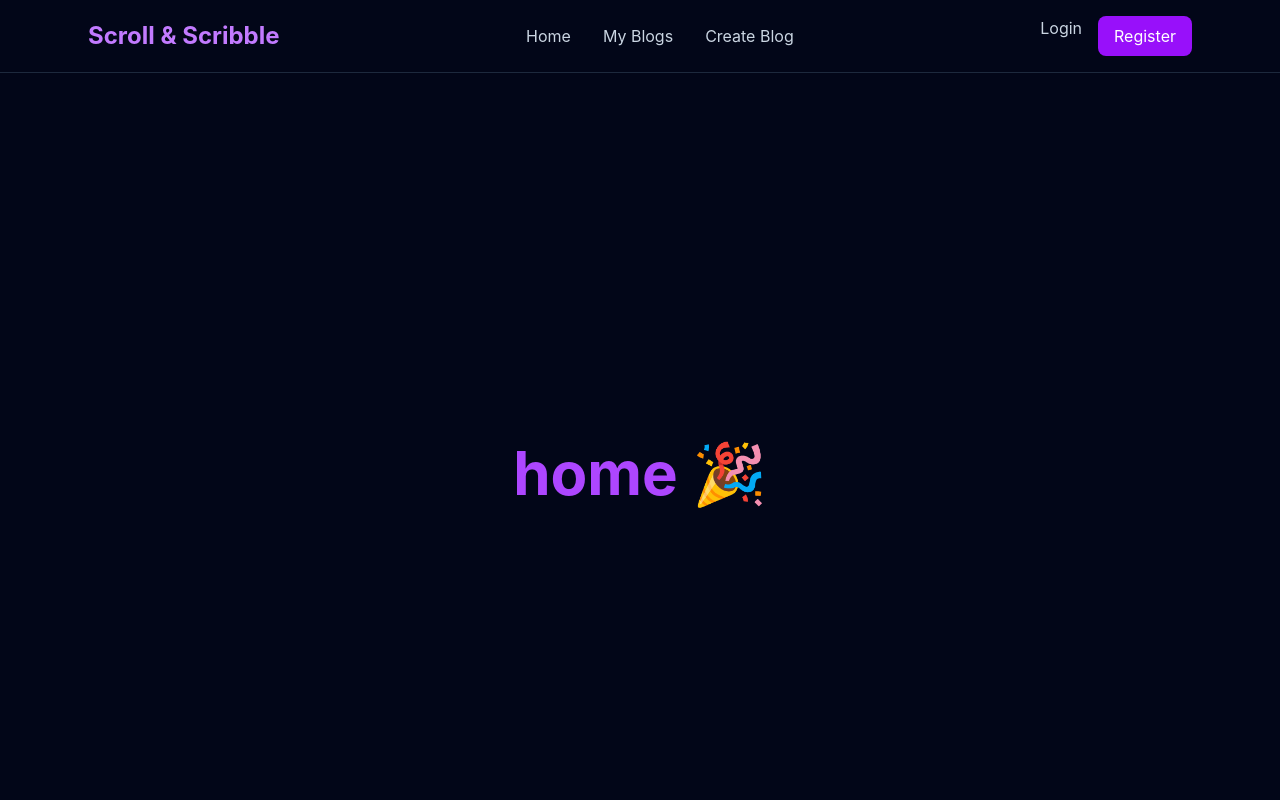
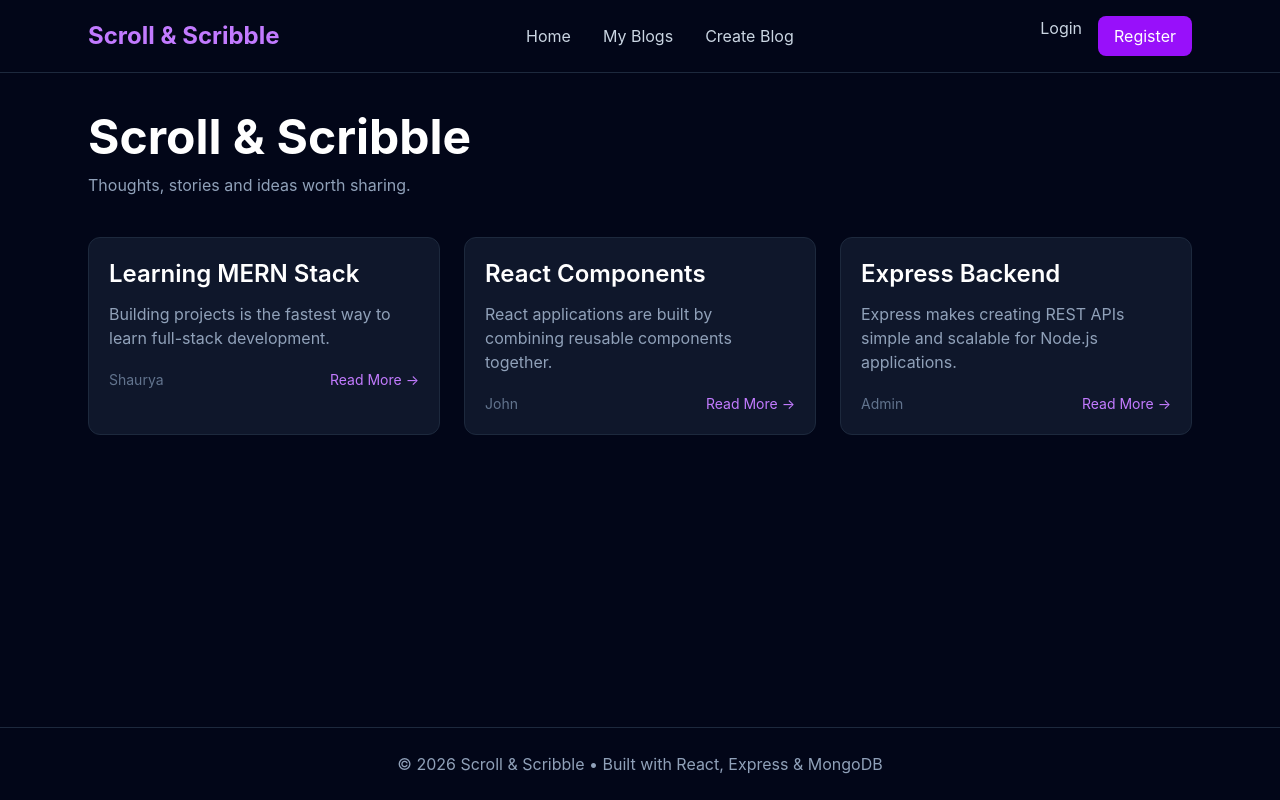
Before and after one commit to shauryasync/blog-frontend, a React (Vite) app: page / in a window 1280 px wide. Shown: the top 800 px of the page. Built offline with nearby package versions, Linux system fonts and the light colour scheme.

Commit message:
build reusable blog card component

```diff
--- /dev/null
+++ b/src/components/BlogCard.jsx
@@ -0,0 +1,28 @@
+import { Link } from "react-router-dom";
+
+const BlogCard = ({ blog }) => {
+  return (
+    <div className="bg-slate-900 rounded-xl border border-slate-800 p-5 hover:border-purple-500 transition">
+      <h2 className="text-2xl font-semibold text-white mb-3">{blog.title}</h2>
+
+      <p className="text-slate-400 mb-5">
+        {blog.content.length > 120
+          ? blog.content.substring(0, 120) + "..."
+          : blog.content}
+      </p>
+
+      <div className="flex justify-between items-center text-sm text-slate-500">
+        <span>{blog.author?.name || "Unknown"}</span>
+
+        <Link
+          to={`/blogs/${blog._id}`}
+          className="text-purple-400 hover:text-purple-300"
+        >
+          Read More →
+        </Link>
+      </div>
+    </div>
+  );
+};
+
+export default BlogCard;
--- a/src/pages/Home.jsx
+++ b/src/pages/Home.jsx
@@ -1,7 +1,49 @@
+import BlogCard from "../components/BlogCard";
+
+const blogs = [
+  {
+    _id: 1,
+    title: "Learning MERN Stack",
+    content:
+      "Building projects is the fastest way to learn full-stack development.",
+    author: {
+      name: "Shaurya",
+    },
+  },
+  {
+    _id: 2,
+    title: "React Components",
+    content:
+      "React applications are built by combining reusable components together.",
+    author: {
+      name: "John",
+    },
+  },
+  {
+    _id: 3,
+    title: "Express Backend",
+    content:
+      "Express makes creating REST APIs simple and scalable for Node.js applications.",
+    author: {
+      name: "Admin",
+    },
+  },
+];
+
 const Home = () => {
   return (
-    <div className="min-h-screen flex items-center justify-center">
-      <h1 className="text-6xl font-bold text-purple-500">home 🎉</h1>
+    <div className="max-w-6xl mx-auto px-6 py-10">
+      <h1 className="text-5xl font-bold text-white mb-3">Scroll & Scribble</h1>
+
+      <p className="text-slate-400 mb-10">
+        Thoughts, stories and ideas worth sharing.
+      </p>
+
+      <div className="grid md:grid-cols-2 lg:grid-cols-3 gap-6">
+        {blogs.map((blog) => (
+          <BlogCard key={blog._id} blog={blog} />
+        ))}
+      </div>
     </div>
   );
 };
```
